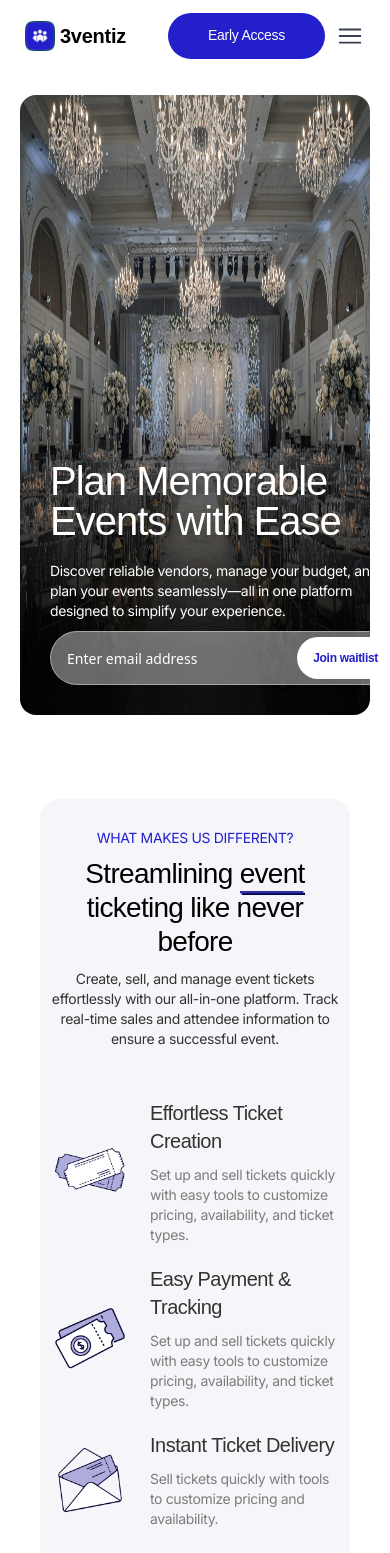
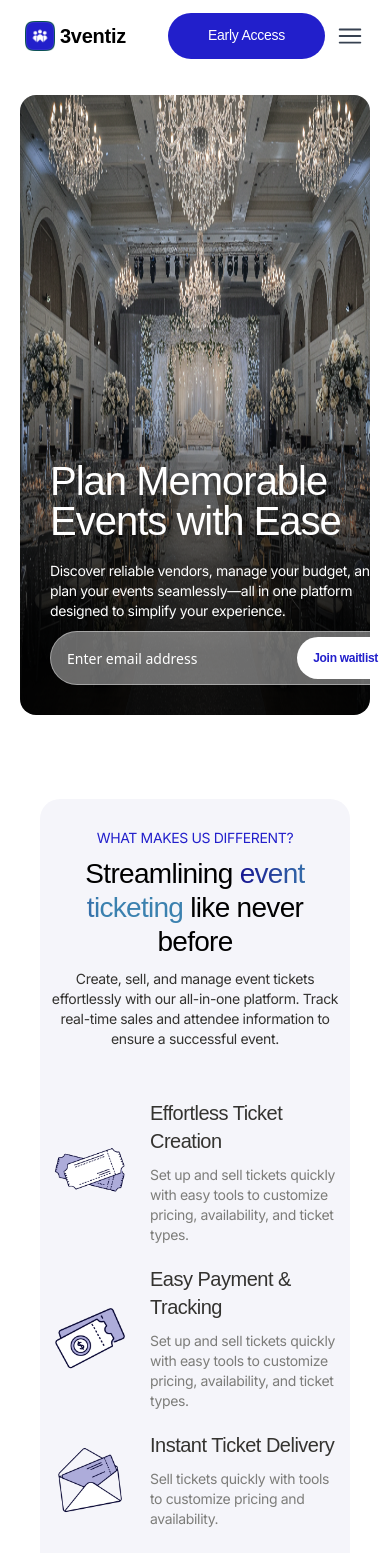
Before and after one commit to Tekkdose-Ltd/3Ventiz-Landing-Page, a React (Vite) app: page / in a window 390 px wide. Shown: the top 1553 px of the page. Built offline with nearby package versions, Linux system fonts and the light colour scheme; a web font is replaced by a local one.

Commit message:
commit for test

```diff
--- a/src/App.jsx
+++ b/src/App.jsx
@@ -42,7 +42,10 @@ function App() {
             data-aos="fade-up"
             className="text-[3rem] strong sm:text-[4rem] md+:text-[6.4rem] leading-[48px] md+:leading-[72px] font-medium "
           >
-            Your Dream Event is Just a Click Away
+            Your Dream Event is Just a{" "}
+            <span className="relative bg-gradient-to-r from-[#171591] via-[#3B81AF]  to-[#3B81AF] bg-clip-text text-transparent">
+              Click Away
+            </span>{" "}
           </p>
           <p
             data-aos="fade-up"
@@ -52,7 +55,10 @@ function App() {
             plan their events. Whether you’re hosting or providing services,
             3ventiz is your go-to platform for stress-free event management.
           </p>
-          <div data-aos="fade-up" className="flex items-center justify-center w-full">
+          <div
+            data-aos="fade-up"
+            className="flex items-center justify-center w-full"
+          >
             <AnimatedButton text="Join Waitlist" />
           </div>
         </div>
--- a/src/components/about.jsx
+++ b/src/components/about.jsx
@@ -32,25 +32,9 @@ export default function About() {
             className="text-[2.8rem] strong font-medium leading-[34px] w-full "
           >
             Streamlining{" "}
-            <span className="relative hidden sm:inline">
-              <img
-                src={ticketline}
-                alt=""
-                className="absolute left-10 w-full"
-              />
+            <span className="relative bg-gradient-to-r from-[#171591] via-[#3B81AF]  to-[#3B81AF] bg-clip-text text-transparent">
+
               event ticketing
-            </span>{" "}
-            <span className="relative inline sm:hidden">
-              <img src={smline1} alt="" className="absolute left-0 w-full" />
-              event
-            </span>{" "}
-            <span className="relative inline sm:hidden">
-              <img
-                src={smline2}
-                alt=""
-                className="absolute left-0 top-0 h-[5px] w-full"
-              />
-              ticketing
             </span>{" "}
             like never before
           </p>
--- a/src/components/heroSection.jsx
+++ b/src/components/heroSection.jsx
@@ -16,11 +16,9 @@ export default function HeroSection() {
           <div className="grid gap-8 ">
             <p
               data-aos="zoom-in-up"
-              className="strong  text-[4rem] md+:text-[6.4rem]  text-white leading-[40px] md+:leading-[70px]"
+              className="strong font-normal  text-[4rem] md+:text-[6.4rem]  text-white leading-[40px] md+:leading-[70px]"
             >
-              Plan{" "}
-              <span className="font-light text-white">Memorable Events</span>{" "}
-              with Ease
+              Plan Memorable Events with Ease
             </p>
             <p
               data-aos="zoom-in-up"
--- a/src/components/waitlist.jsx
+++ b/src/components/waitlist.jsx
@@ -46,7 +46,7 @@ export default function Waitlist({ close }) {
               <button style={{backgroundColor:"rgba(175, 176, 175, 1)"}} className="rounded-[12px] p-[1.4rem] px-[20px] text-center strong font-medium text-[1.4rem] leading-[18px] text-white">Continue</button>
             </div>
           </div>
-          <span onClick={close} className="absolute top-8 right-8">
+          <span onClick={close} className="absolute top-8 right-8 cursor-pointer">
             <XMarkIcon aria-hidden="true" className="size-10 " color="black" />
           </span>
         </div>
```
